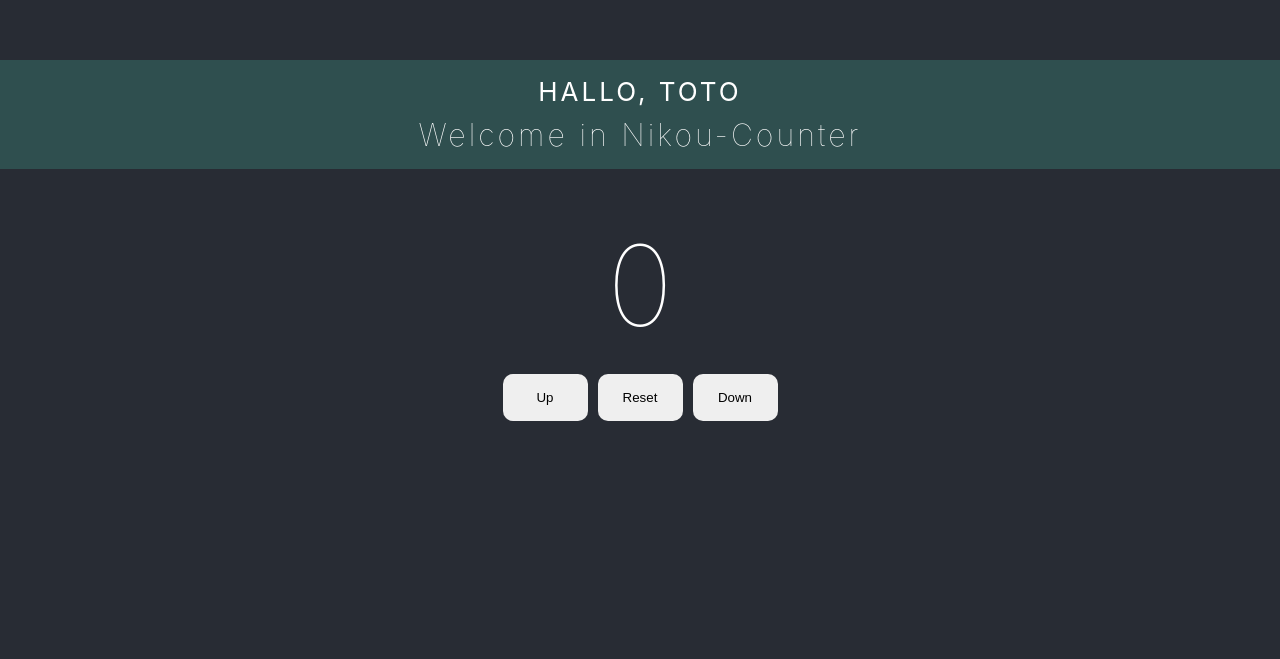
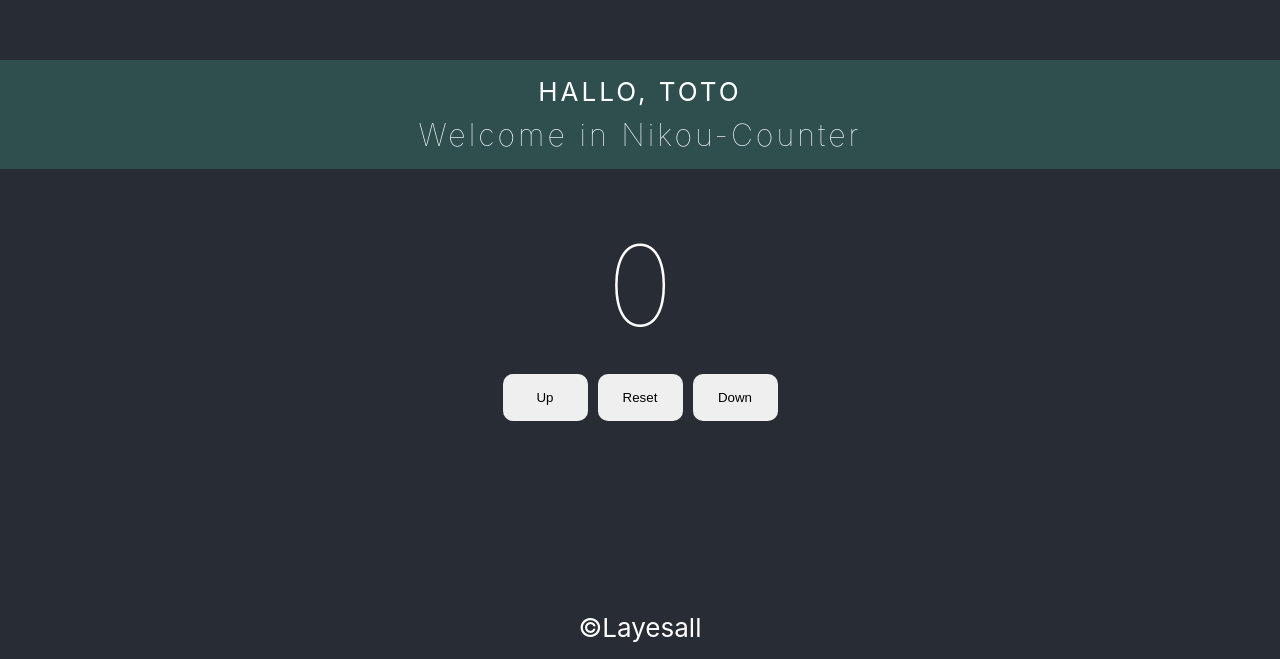
Before and after one commit to layesall/nikoucounter, a React (Create React App) app: page / in a window 1280 px wide. Shown: the part 141-800 px from the top of the page. Built offline with nearby package versions, Linux system fonts and the light colour scheme.

Commit message:
Add new files - Copyright.jsx and Copyright.css

```diff
--- a/src/component/App.jsx
+++ b/src/component/App.jsx
@@ -1,8 +1,9 @@
-import React from 'react';
+import React from "react";
 
-import '../styles/App.css';
-import Counter from './Counter';
-import Hallo from './Hallo';
+import "../styles/App.css";
+import Copyright from "./Copyright";
+import Counter from "./Counter";
+import Hallo from "./Hallo";
 
 function App() {
   return (
@@ -10,6 +11,7 @@ function App() {
       <header className="App-header">
         <Hallo name="Toto" />
         <Counter count={1} />
+        <Copyright name="Layesall" link="www.layesall.com" />
       </header>
     </div>
   );
--- /dev/null
+++ b/src/component/Copyright.jsx
@@ -0,0 +1,20 @@
+import React, { Component } from "react";
+
+import "../styles/Copyright.css";
+
+class Copyright extends Component {
+  render() {
+    return (
+      <div className="copyright-component">
+        <span>
+          &copy;
+          <a href={this.props.link} title={this.props.name}>
+            {this.props.name}
+          </a>
+        </span>
+      </div>
+    );
+  }
+}
+
+export default Copyright;
--- /dev/null
+++ b/src/styles/Copyright.css
@@ -0,0 +1,18 @@
+.copyright-component{
+  position: absolute;
+  bottom: 0;
+  display: flex;
+  justify-content: center;
+  align-items: center;
+  padding: 1rem;
+  width: 100%;
+}
+
+.copyright-component a{
+  color: inherit;
+  text-decoration: none;
+}
+
+.copyright-component a:hover{
+  opacity: .8;
+}
```
Also changed, not shown: 1 other file (tests, documents, lock files or other folders).
